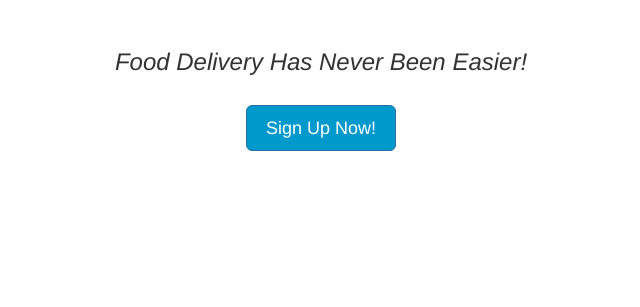
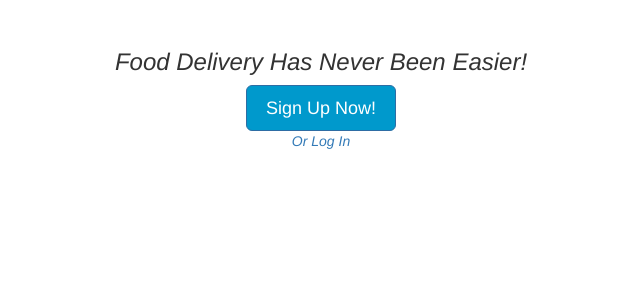
Before and after one commit to tiy-gvl-python-2015-09/restaurant, a Django app: page /welcome/ in a window 1280 px wide. Shown: the part 493-800 px from the top of the page, without its empty margins (319-959 px from the left). Run offline with Django 3.2, Linux system fonts and the light colour scheme; some libraries are stand-ins or nearby versions.

Commit message:
link changes

```diff
--- a/restapp/templates/base.html
+++ b/restapp/templates/base.html
@@ -20,7 +20,7 @@
             <span class="icon-bar"></span>
             <span class="icon-bar"></span>
           </button>
-          <a class="navbar-brand" href="{% url 'index' %}">RestApp</a>
+          <a class="navbar-brand" href="{% url 'welcome' %}">RestApp</a>
         </div>
         <div class="collapse navbar-collapse" id="bs-example-navbar-collapse-1">
           <ul class="nav navbar-nav">
--- a/restapp/templates/welcome.html
+++ b/restapp/templates/welcome.html
@@ -15,11 +15,16 @@
      <h3 align="center" style="font-style: italic" >
         Food Delivery Has Never Been Easier!
     </h3>
-    <br>
     <div class="span7 text-center">
         <form action="/create_user/">
             <button class="btn btn-primary btn-lg" type="submit">
             <div>Sign Up Now!</div>
         </form>
     </div>
+    <div class="span7 text-center">
+            <a href="{% url 'login' %}">
+                <p style="font-style: italic">Or Log In</p>
+            </a>
+        </form>
+    </div>
 {% endblock %}
```
